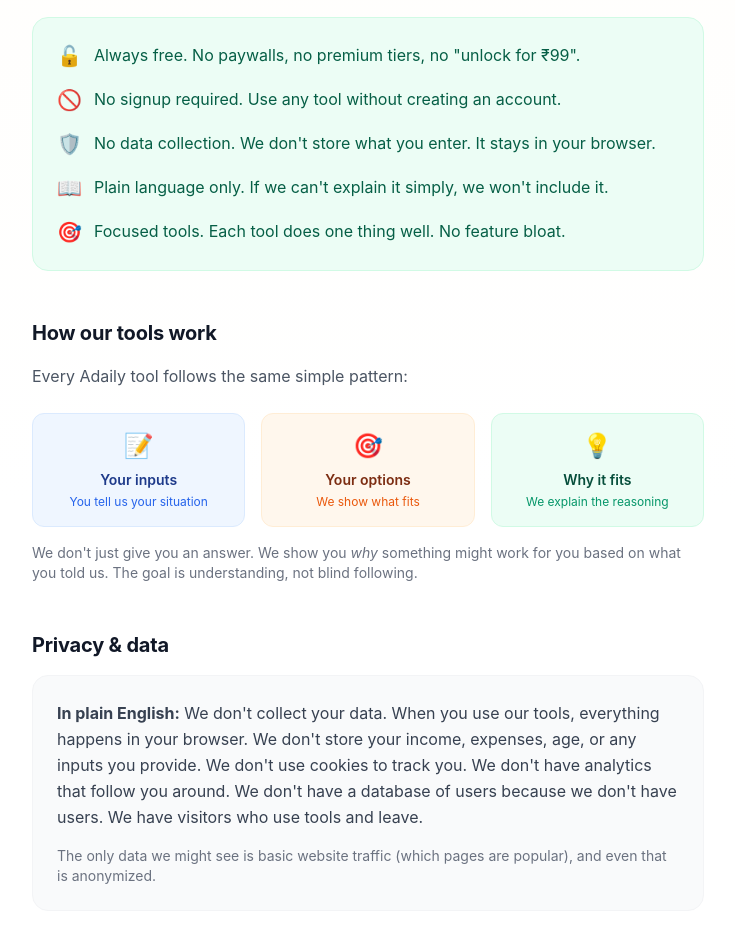
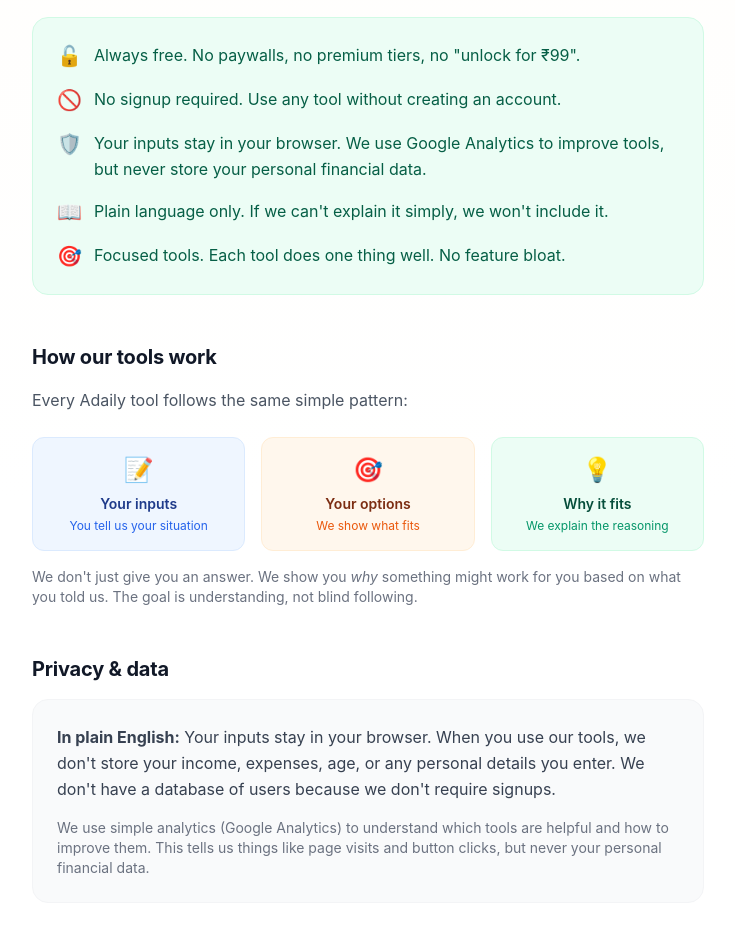
Before and after one commit to mukurpuri/adaily, a Next.js app: page /about/dna in a window 1280 px wide. Shown: the part 746-1692 px from the top of the page, without its empty margins (272-1007 px from the left). Built offline with nearby package versions, Linux system fonts and the light colour scheme; no server answers.

Commit message:
ADding changes

```diff
--- a/src/app/about/dna/page.tsx
+++ b/src/app/about/dna/page.tsx
@@ -91,7 +91,7 @@ export default function DNAPage() {
                 {[
                   { icon: '🔓', text: 'Always free. No paywalls, no premium tiers, no "unlock for ₹99".' },
                   { icon: '🚫', text: 'No signup required. Use any tool without creating an account.' },
-                  { icon: '🛡️', text: 'No data collection. We don\'t store what you enter. It stays in your browser.' },
+                  { icon: '🛡️', text: 'Your inputs stay in your browser. We use Google Analytics to improve tools, but never store your personal financial data.' },
                   { icon: '📖', text: 'Plain language only. If we can\'t explain it simply, we won\'t include it.' },
                   { icon: '🎯', text: 'Focused tools. Each tool does one thing well. No feature bloat.' },
                 ].map((item, i) => (
@@ -138,15 +138,14 @@ export default function DNAPage() {
             <h2 className="text-xl font-bold text-gray-900 mb-4">Privacy & data</h2>
             <div className="bg-gray-50 rounded-2xl border border-gray-100 p-6">
               <p className="text-gray-700 leading-relaxed">
-                <strong>In plain English:</strong> We don't collect your data. When you use our
-                tools, everything happens in your browser. We don't store your income, expenses,
-                age, or any inputs you provide. We don't use cookies to track you. We don't
-                have analytics that follow you around. We don't have a database of users because
-                we don't have users. We have visitors who use tools and leave.
+                <strong>In plain English:</strong> Your inputs stay in your browser. When you use our
+                tools, we don't store your income, expenses, age, or any personal details you enter.
+                We don't have a database of users because we don't require signups.
               </p>
               <p className="text-gray-500 text-sm mt-4">
-                The only data we might see is basic website traffic (which pages are popular),
-                and even that is anonymized.
+                We use simple analytics (Google Analytics) to understand which tools are helpful and
+                how to improve them. This tells us things like page visits and button clicks, but
+                never your personal financial data.
               </p>
             </div>
           </section>
--- a/src/app/tools/money-mistakes-checker/MistakesClient.tsx
+++ b/src/app/tools/money-mistakes-checker/MistakesClient.tsx
@@ -247,7 +247,7 @@ export default function MistakesClient() {
           <div className="grid lg:grid-cols-2 gap-4 sm:gap-6 lg:gap-8">
             {/* Left: Form */}
             <div className={`transition-all duration-500 delay-100 ${mounted ? 'opacity-100 translate-y-0' : 'opacity-0 translate-y-4'}`}>
-              <FormCard step={1} title="Your Financial Snapshot">
+              <FormCard step={1} title="Your Money Details">
                 <div className="space-y-4 sm:space-y-6">
                   {/* Monthly Income */}
                   <div>
@@ -292,21 +292,25 @@ export default function MistakesClient() {
                   {/* Where is your money */}
                   <div>
                     <label className="block text-xs sm:text-sm font-medium text-gray-700 mb-1.5 sm:mb-2">
-                      Where is your money now? <span className="text-gray-400 text-[10px] sm:text-xs">(select all)</span>
+                      Where is your money now? <span className="text-gray-400 text-[10px] sm:text-xs">(select all that apply)</span>
                     </label>
-                    <div className="flex flex-wrap gap-1.5 sm:gap-2">
+                    <div className="grid grid-cols-2 sm:grid-cols-3 gap-1.5 sm:gap-2">
                       {whereMoneyOptions.map((option) => (
                         <button
                           key={option.value}
                           onClick={() => toggleWhereMoney(option.value)}
-                          className={`px-2 sm:px-3 py-1.5 sm:py-2 rounded-lg sm:rounded-xl border-2 transition-all text-xs sm:text-sm font-medium flex items-center gap-1 sm:gap-1.5 ${
+                          className={`px-2 sm:px-3 py-2 sm:py-2.5 rounded-lg sm:rounded-xl border-2 transition-all text-left ${
                             whereMoneyIs.includes(option.value)
-                              ? 'border-orange-500 bg-orange-50 text-orange-700'
-                              : 'border-gray-200 hover:border-gray-300 text-gray-600'
+                              ? 'border-orange-500 bg-orange-50'
+                              : 'border-gray-200 hover:border-gray-300'
                           }`}
                         >
-                          <span className="text-sm sm:text-base">{option.icon}</span>
-                          <span className="hidden xs:inline sm:inline">{option.label}</span>
+                          <div className="flex items-center gap-1.5 sm:gap-2">
+                            <span className="text-base sm:text-lg">{option.icon}</span>
+                            <span className={`text-[10px] sm:text-xs font-medium ${whereMoneyIs.includes(option.value) ? 'text-orange-700' : 'text-gray-700'}`}>
+                              {option.label}
+                            </span>
+                          </div>
                         </button>
                       ))}
                     </div>
--- a/src/app/tools/page.tsx
+++ b/src/app/tools/page.tsx
@@ -9,7 +9,7 @@ export const metadata: Metadata = {
   description: 'Free financial tools for India. Investment explorer, emergency fund planner, money check, government schemes, and educational guides. No signup required.',
   openGraph: {
     title: 'All Tools and Guides | Adaily',
-    description: 'Free financial tools for India. No signup, no data collection.',
+    description: 'Free financial tools for India. No signup required. Your data stays private.',
     url: 'https://adaily.in/tools',
   },
   alternates: {
@@ -59,7 +59,7 @@ export default function ToolsPage() {
       <div className="bg-emerald-50 border-b border-emerald-100">
         <div className="container mx-auto px-4 sm:px-6 py-2 sm:py-3 text-center">
           <p className="text-xs sm:text-sm text-emerald-700 font-medium">
-            🔒 No signup. No data collection. Educational only.
+            🔒 No signup. Your data stays in your browser. Educational only.
           </p>
         </div>
       </div>
```
